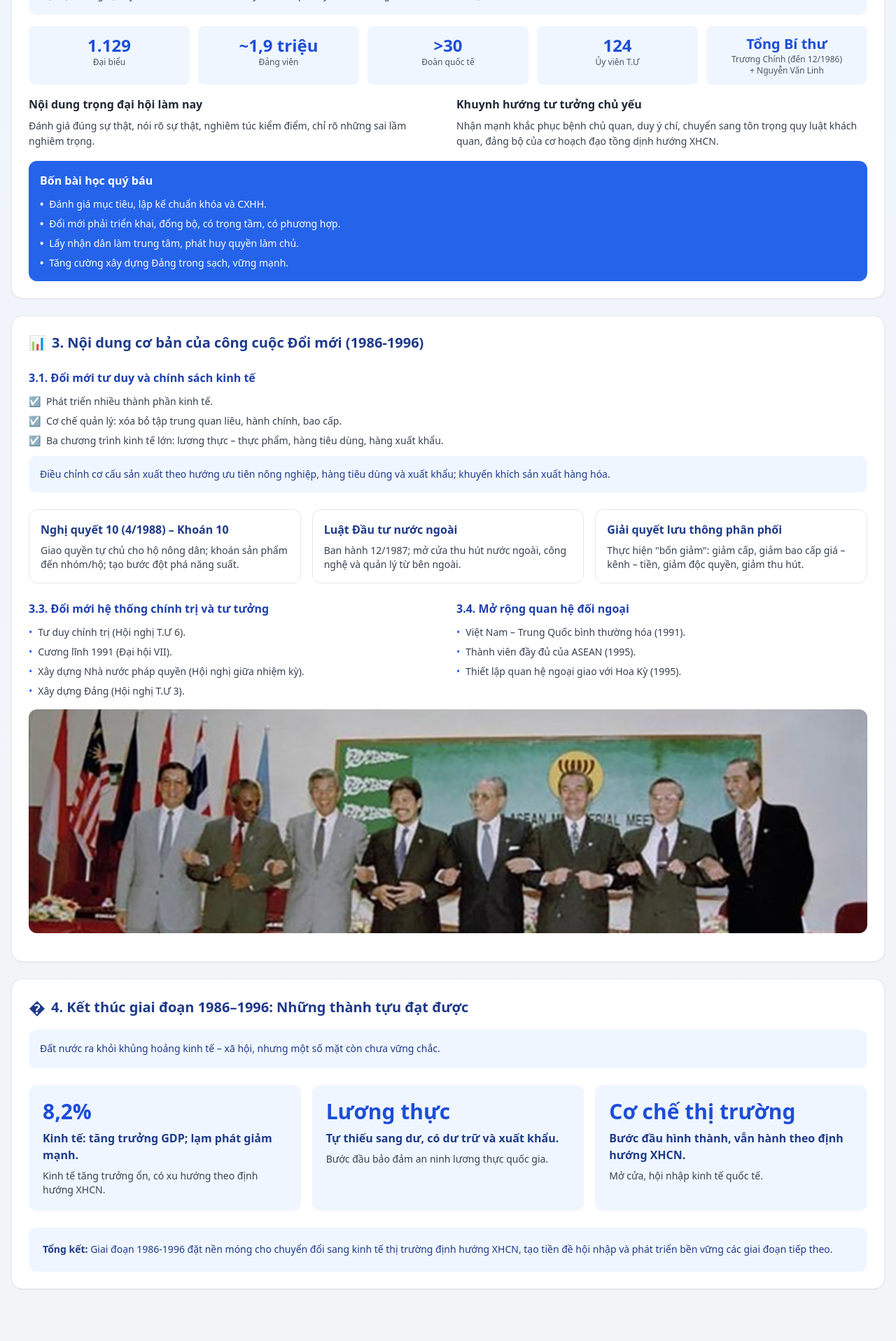
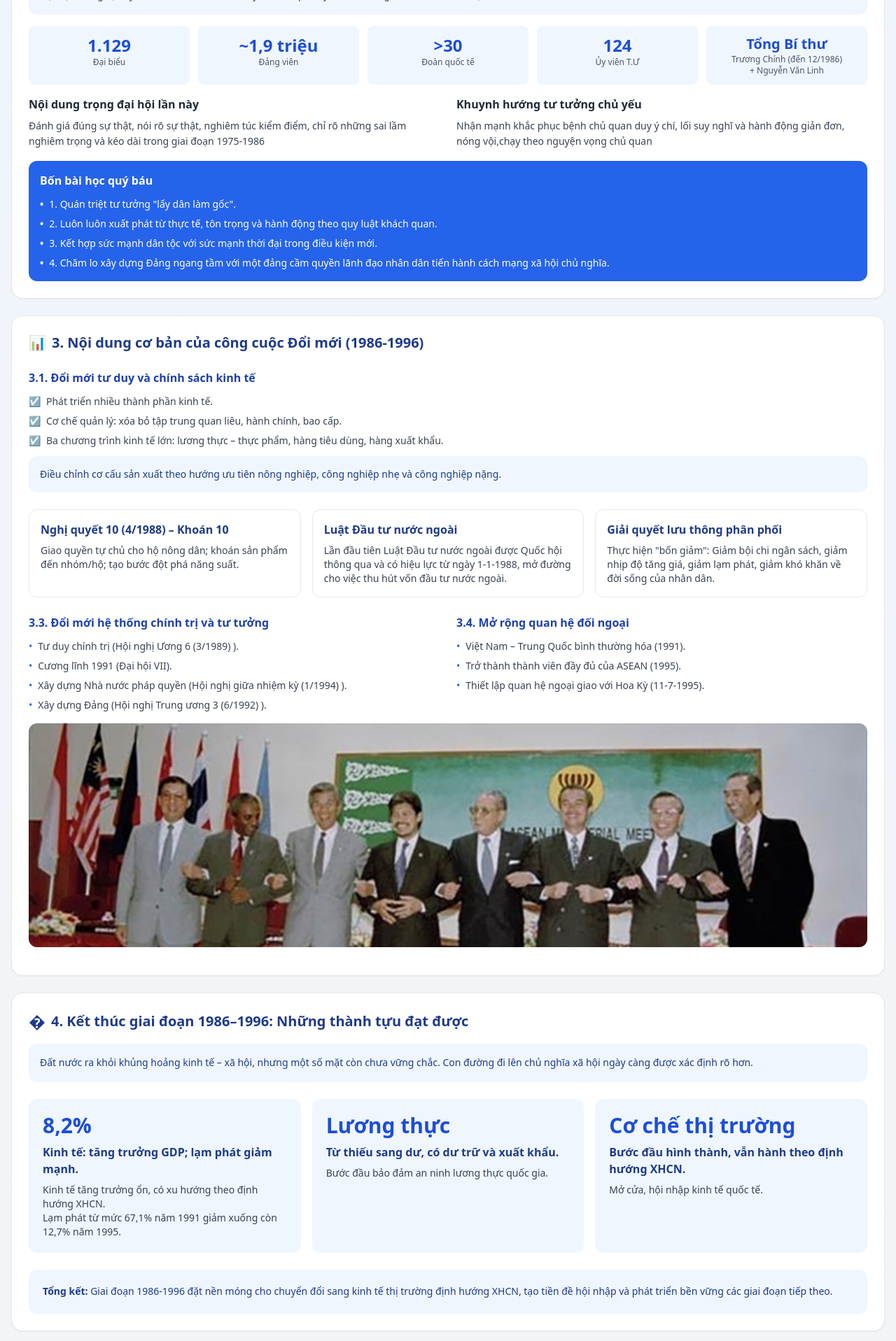
Before and after one commit to TranPhuKhag/vnr202, a React (Vite) app: page /dai-hoi-8-9 in a window 1280 px wide. Shown: the part 880-2797 px from the top of the page at 70% size. Built offline with nearby package versions, Linux system fonts and the light colour scheme; no server answers.

Commit message:
Update and refine DaiHoi89Page content
 Update and refine DaiHoi89Page content

```diff
--- a/src/pages/DaiHoi89Page.tsx
+++ b/src/pages/DaiHoi89Page.tsx
@@ -70,6 +70,7 @@ const DaiHoi89Page: React.FC = () => {
                   💡 Yêu cầu đổi mới
                 </p>
                 <p className="text-sm text-gray-700 mt-1">
+
                   Đổi mới toàn diện những thứ trong lĩnh vực kinh tế, chính trị, xã
                   hội và tập trung giải quyết mấu chốt tạo nền tảng phát triển.
                 </p>
@@ -83,17 +84,16 @@ const DaiHoi89Page: React.FC = () => {
                 <li className="flex items-start gap-2">
                   <span className="text-blue-600 mt-1">•</span>
                   <span>
-                    Phong trào cải tổ ở Liên Xô và Đông Âu đã đạt kết quả cấm chính
-                    đường lối của chúng tôi.
+                    Phong trào cải tổ ở Liên Xô và Đông Âu ngày càng rơi vào khủng hoảng kinh tế toàn diện(12-1991)
                   </span>
                 </li>
                 <li className="flex items-start gap-2">
                   <span className="text-blue-600 mt-1">•</span>
-                  <span>Cuộc sống lan truyền tràng theo và hội nhập kinh tế quốc tế.</span>
+                  <span>Bị các đế quốc và thế lực thù địch bao vây, cấm vận.</span>
                 </li>
                 <li className="flex items-start gap-2">
                   <span className="text-blue-600 mt-1">•</span>
-                  <span>Mở rộng xu thế hợp tác và hội nhập kinh tế quốc tế.</span>
+                  <span> Mở rộng xu thế hợp tác và hội nhập kinh tế quốc tế.</span>
                 </li>
               </ul>
 
@@ -150,11 +150,11 @@ const DaiHoi89Page: React.FC = () => {
           <div className="grid md:grid-cols-2 gap-6 mb-4">
             <div>
               <h3 className="font-semibold text-gray-800 mb-2">
-                Nội dung trọng đại hội làm nay
+                Nội dung trọng đại hội lần này
               </h3>
               <p className="text-sm text-gray-700 leading-relaxed">
                 Đánh giá đúng sự thật, nói rõ sự thật, nghiêm túc kiểm điểm, chỉ rõ
-                những sai lầm nghiêm trọng.
+                những sai lầm nghiêm trọng và kéo dài trong giai đoạn 1975-1986
               </p>
             </div>
             <div>
@@ -162,8 +162,8 @@ const DaiHoi89Page: React.FC = () => {
                 Khuynh hướng tư tưởng chủ yếu
               </h3>
               <p className="text-sm text-gray-700 leading-relaxed">
-                Nhận mạnh khắc phục bệnh chủ quan, duy ý chí, chuyển sang tôn trọng
-                quy luật khách quan, đảng bộ của cơ hoạch đạo tồng dịnh hướng XHCN.
+                Nhận mạnh khắc phục bệnh chủ quan duy ý chí, lối suy nghĩ và hành động giản đơn, nóng vội,chạy theo nguyện vọng chủ quan
+
               </p>
             </div>
           </div>
@@ -174,25 +174,25 @@ const DaiHoi89Page: React.FC = () => {
               <li className="flex items-start gap-2">
                 <span className="font-bold">•</span>
                 <span>
-                  Đánh giá mục tiêu, lập kế chuẩn khóa và CXHH.
+    1. Quán triệt tư tưởng "lấy dân làm gốc".
                 </span>
               </li>
               <li className="flex items-start gap-2">
                 <span className="font-bold">•</span>
                 <span>
-                  Đổi mới phải triển khai, đổng bộ, có trọng tầm, có phương hợp.
+    2. Luôn luôn xuất phát từ thực tế, tôn trọng và hành động theo quy luật khách quan.
                 </span>
               </li>
               <li className="flex items-start gap-2">
                 <span className="font-bold">•</span>
                 <span>
-                  Lấy nhận dân làm trung tâm, phát huy quyền làm chủ.
+    3. Kết hợp sức mạnh dân tộc với sức mạnh thời đại trong điều kiện mới.
                 </span>
               </li>
               <li className="flex items-start gap-2">
                 <span className="font-bold">•</span>
                 <span>
-                  Tăng cường xây dựng Đảng trong sạch, vững mạnh.
+    4. Chăm lo xây dựng Đảng ngang tầm với một đảng cầm quyền lãnh đạo nhân dân tiến hành cách mạng xã hội chủ nghĩa.
                 </span>
               </li>
             </ul>
@@ -232,7 +232,7 @@ const DaiHoi89Page: React.FC = () => {
 
             <div className="bg-blue-50 rounded-xl p-4">
               <p className="text-sm text-blue-900">
-                Điều chỉnh cơ cấu sản xuất theo hướng ưu tiên nông nghiệp, hàng tiêu dùng và xuất khẩu; khuyến khích sản xuất hàng hóa.
+                Điều chỉnh cơ cấu sản xuất theo hướng ưu tiên nông nghiệp, công nghiệp nhẹ và công nghiệp nặng.
               </p>
             </div>
           </div>
@@ -253,8 +253,7 @@ const DaiHoi89Page: React.FC = () => {
                 Luật Đầu tư nước ngoài
               </h4>
               <p className="text-sm text-gray-700">
-                Ban hành 12/1987; mở cửa thu hút nước ngoài, công nghệ và quản lý từ bên ngoài.
-              </p>
+Lần đầu tiên Luật Đầu tư nước ngoài được Quốc hội thông qua và có hiệu lực từ ngày 1-1-1988, mở đường cho việc thu hút vốn đầu tư nước ngoài.              </p>
             </div>
 
             <div className="bg-white border border-gray-200 rounded-xl p-4">
@@ -262,7 +261,7 @@ const DaiHoi89Page: React.FC = () => {
                 Giải quyết lưu thông phân phối
               </h4>
               <p className="text-sm text-gray-700">
-                Thực hiện "bốn giảm": giảm cấp, giảm bao cấp giá – kênh – tiền, giảm độc quyền, giảm thu hút.
+                Thực hiện "bốn giảm": Giảm bội chi ngân sách, giảm nhịp độ tăng giá, giảm lạm phát, giảm khó khăn về đời sống của nhân dân.
               </p>
             </div>
           </div>
@@ -277,7 +276,7 @@ const DaiHoi89Page: React.FC = () => {
               <ul className="space-y-2 text-sm text-gray-700">
                 <li className="flex items-start gap-2">
                   <span className="text-blue-600">•</span>
-                  <span>Tư duy chính trị (Hội nghị T.Ư 6).</span>
+                  <span>Tư duy chính trị (Hội nghị Ương 6 (3/1989) ).</span>
                 </li>
                 <li className="flex items-start gap-2">
                   <span className="text-blue-600">•</span>
@@ -285,11 +284,11 @@ const DaiHoi89Page: React.FC = () => {
                 </li>
                 <li className="flex items-start gap-2">
                   <span className="text-blue-600">•</span>
-                  <span>Xây dựng Nhà nước pháp quyền (Hội nghị giữa nhiệm kỳ).</span>
+                  <span>Xây dựng Nhà nước pháp quyền (Hội nghị giữa nhiệm kỳ (1/1994) ).</span>
                 </li>
                 <li className="flex items-start gap-2">
                   <span className="text-blue-600">•</span>
-                  <span>Xây dựng Đảng (Hội nghị T.Ư 3).</span>
+                  <span>Xây dựng Đảng (Hội nghị Trung ương 3 (6/1992) ).</span>
                 </li>
               </ul>
             </div>
@@ -306,11 +305,11 @@ const DaiHoi89Page: React.FC = () => {
                 </li>
                 <li className="flex items-start gap-2">
                   <span className="text-blue-600">•</span>
-                  <span>Thành viên đầy đủ của ASEAN (1995).</span>
+                  <span> Trở thành thành viên đầy đủ của ASEAN (1995).</span>
                 </li>
                 <li className="flex items-start gap-2">
                   <span className="text-blue-600">•</span>
-                  <span>Thiết lập quan hệ ngoại giao với Hoa Kỳ (1995).</span>
+                  <span>Thiết lập quan hệ ngoại giao với Hoa Kỳ (11-7-1995).</span>
                 </li>
               </ul>
             </div>
@@ -335,7 +334,8 @@ const DaiHoi89Page: React.FC = () => {
 
           <div className="bg-blue-50 rounded-xl p-4 mb-6">
             <p className="text-sm text-blue-900 leading-relaxed">
-              Đất nước ra khỏi khủng hoảng kinh tế – xã hội, nhưng một số mặt còn chưa vững chắc.
+              Đất nước ra khỏi khủng hoảng kinh tế – xã hội, nhưng một số mặt còn chưa vững chắc. Con đường đi lên chủ nghĩa xã hội ngày càng được xác định rõ hơn.
+
             </p>
           </div>
 
@@ -347,13 +347,16 @@ const DaiHoi89Page: React.FC = () => {
               </div>
               <div className="text-sm text-gray-700">
                 Kinh tế tăng trưởng ổn, có xu hướng theo định hướng XHCN.
+</div>
+                              <div className="text-sm text-gray-700">
+                Lạm phát từ mức 67,1% năm 1991 giảm xuống còn 12,7% năm 1995.
               </div>
             </div>
 
             <div className="bg-blue-50 rounded-xl p-5">
               <div className="text-3xl font-bold text-blue-700 mb-2">Lương thực</div>
               <div className="text-base font-bold text-blue-900 mb-2">
-                Tự thiếu sang dư, có dư trữ và xuất khẩu.
+                Từ thiếu sang dư, có dư trữ và xuất khẩu.
               </div>
               <div className="text-sm text-gray-700">
                 Bước đầu bảo đảm an ninh lương thực quốc gia.
```
